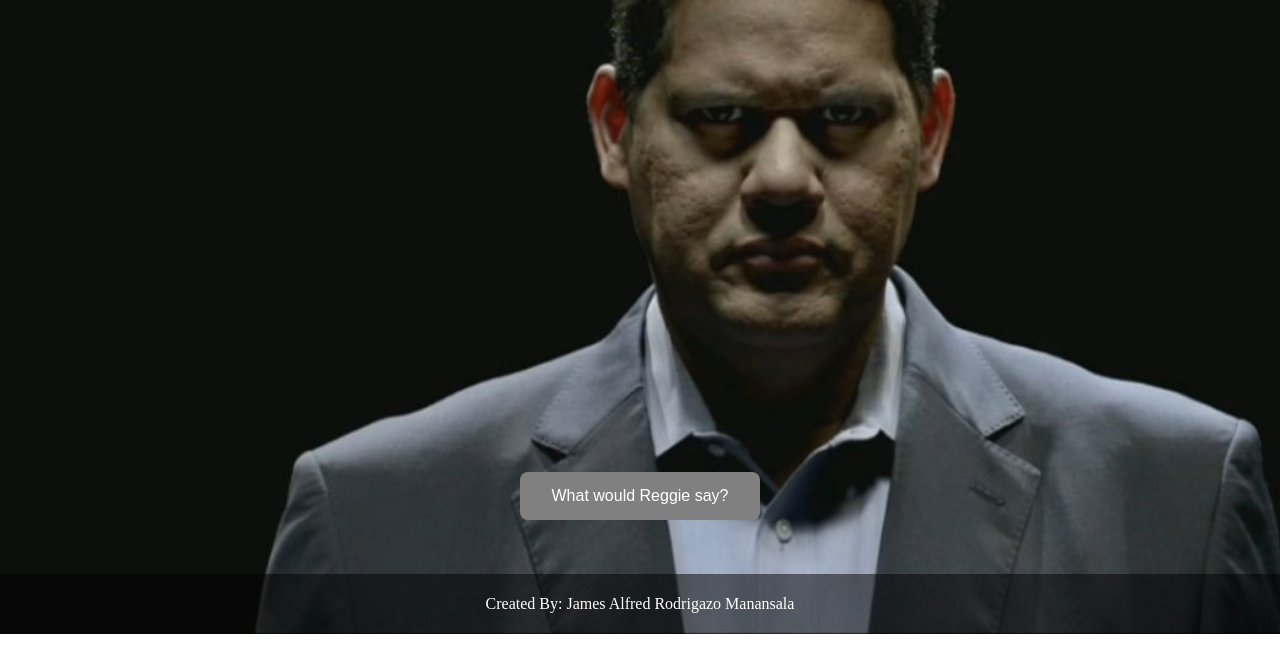
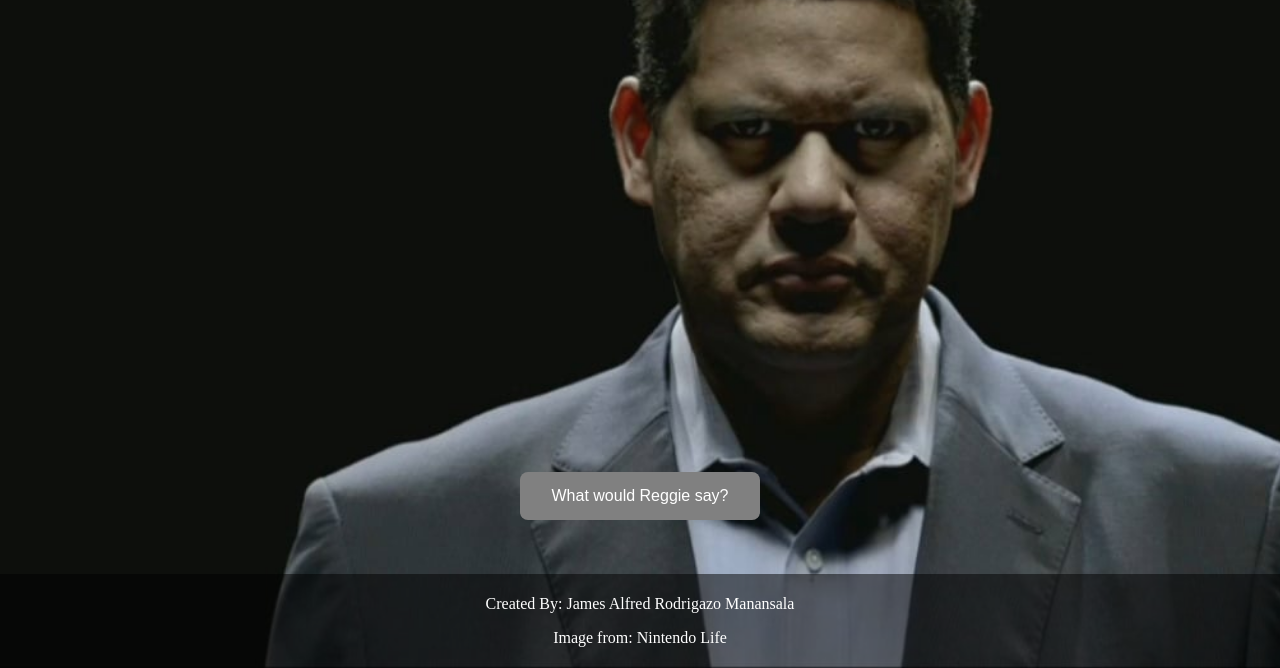
Before and after one commit to Manansala-JamesAlfred-RIT/IGME-235, a plain HTML site: page homework/random-phrases/random-phrases.html in a window 1280 px wide. Shown: the part 249-917 px from the top of the page. Before the commit the page ends 883 px from the top, so only its background shows below. Drawn offline with Linux system fonts and the light colour scheme.

Commit message:
Commenting

```diff
--- a/homework/random-phrases/random-phrases.html
+++ b/homework/random-phrases/random-phrases.html
@@ -1,6 +1,5 @@
 <!DOCTYPE html>
 <html lang="en">
-
 <head>
     <meta charset="utf-8" />
     <meta name="viewport" content="width=device-width, initial-scale=1.0" />
@@ -70,15 +69,20 @@
     </style>
 </head>
 <body>
+
     <header>
         <h1> Reggie's Real Deal Quotes</h1>
     </header>
+
     <div id="content">
         <div id="quote"></div>
-    <button onclick="quoteDisplay()">What would Reggie say?</button>
+        <button onclick="quoteDisplay()">What would Reggie say?</button>
     </div>
+
+    <!-- Footer to display credits -->
     <footer>
         <p>Created By: James Alfred Rodrigazo Manansala</p>
+        <p>Image from: Nintendo Life</p>
     </footer>
     <script>
         // Javascript array that holds 5 epic Reggie phrases
@@ -98,9 +102,6 @@
 
         // Displaying quote
         window.onload = quoteDisplay;
-
     </script>
-
 </body>
-
 </html>
```
